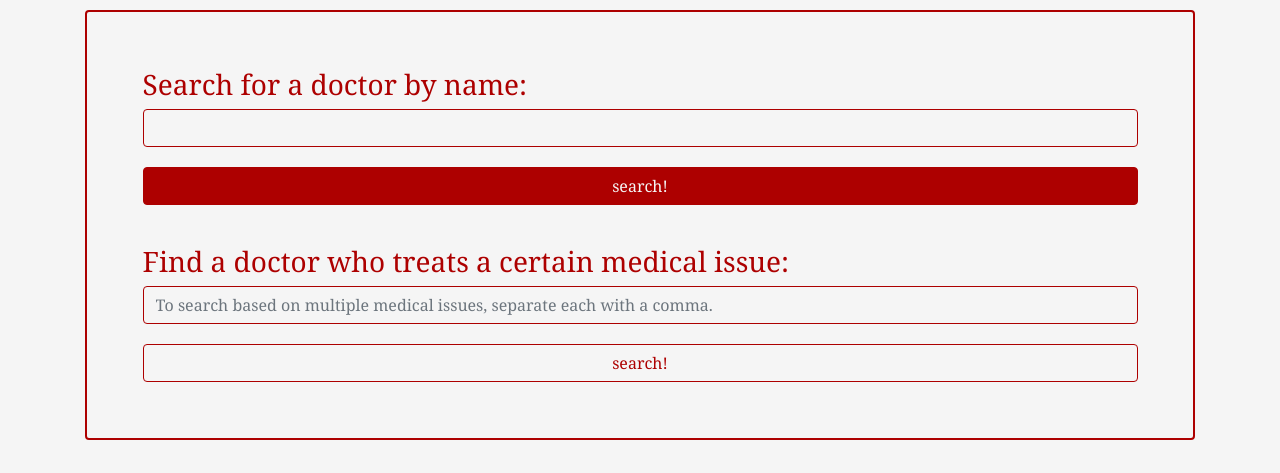
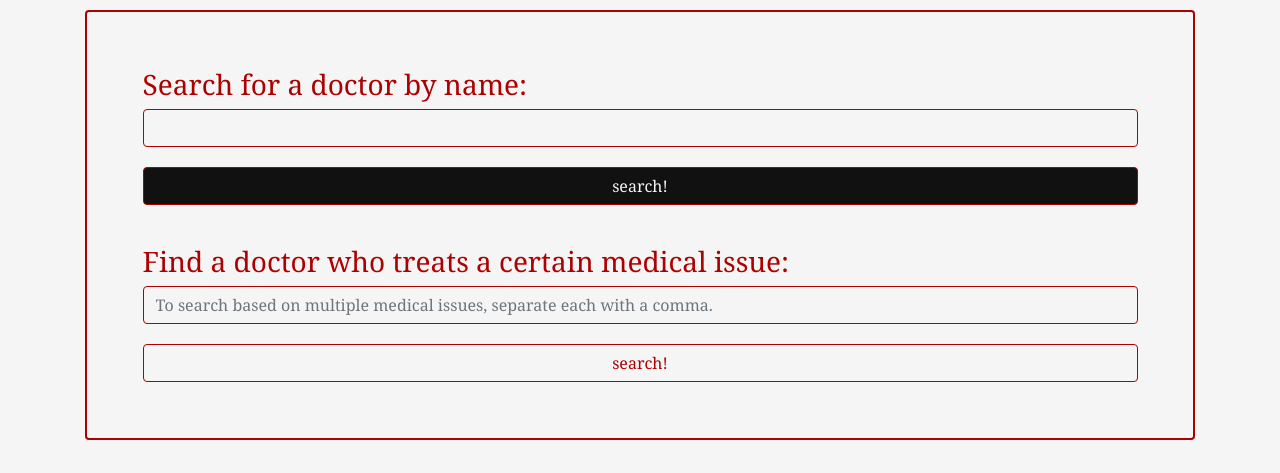
Before and after one commit to michelle-morin/doctor, a website built with webpack: page src/index.html in a window 1280 px wide. In both pictures the pointer is over the button 640 px from the left and 556 px from the top of the page. Shown: the part 370-843 px from the top of the page. Built offline with nearby package versions, Linux system fonts and the light colour scheme.

Commit message:
change hover style of buttons

```diff
--- a/src/styles.css
+++ b/src/styles.css
@@ -61,7 +61,7 @@ button.btn {
 
 button.btn:hover {
   margin-top: 2%;
-  background-color: #ad0000;
+  background-color: #111111;
   color: #f5f5f5;
 }
 
```
